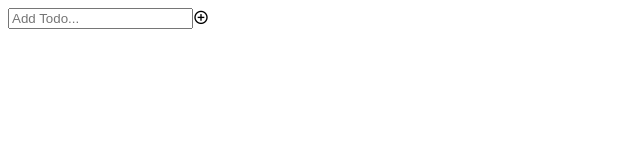
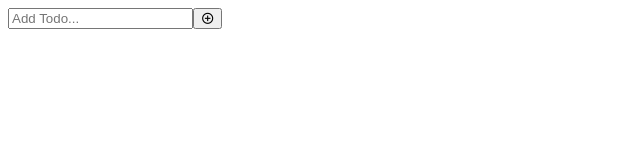
Before and after one commit to kunal22-gupta/To-Do-App, a React (Vite) app: page / in a window 1280 px wide. Shown: the top 160 px of the page, without its empty margins (0-640 px from the left). Built offline with nearby package versions, Linux system fonts and the light colour scheme.

Commit message:
wrap add todo icon in a button

```diff
--- a/src/components/TodoForm.jsx
+++ b/src/components/TodoForm.jsx
@@ -23,7 +23,7 @@
                     placeholder="Add Todo..."
                     onChange={(e) => setTodo(e.target.value)}
                 />
-                <i className="ri-add-circle-line"></i>
+                <button><i className="ri-add-circle-line"></i></button>
             </div>
         </form>
     );
```
